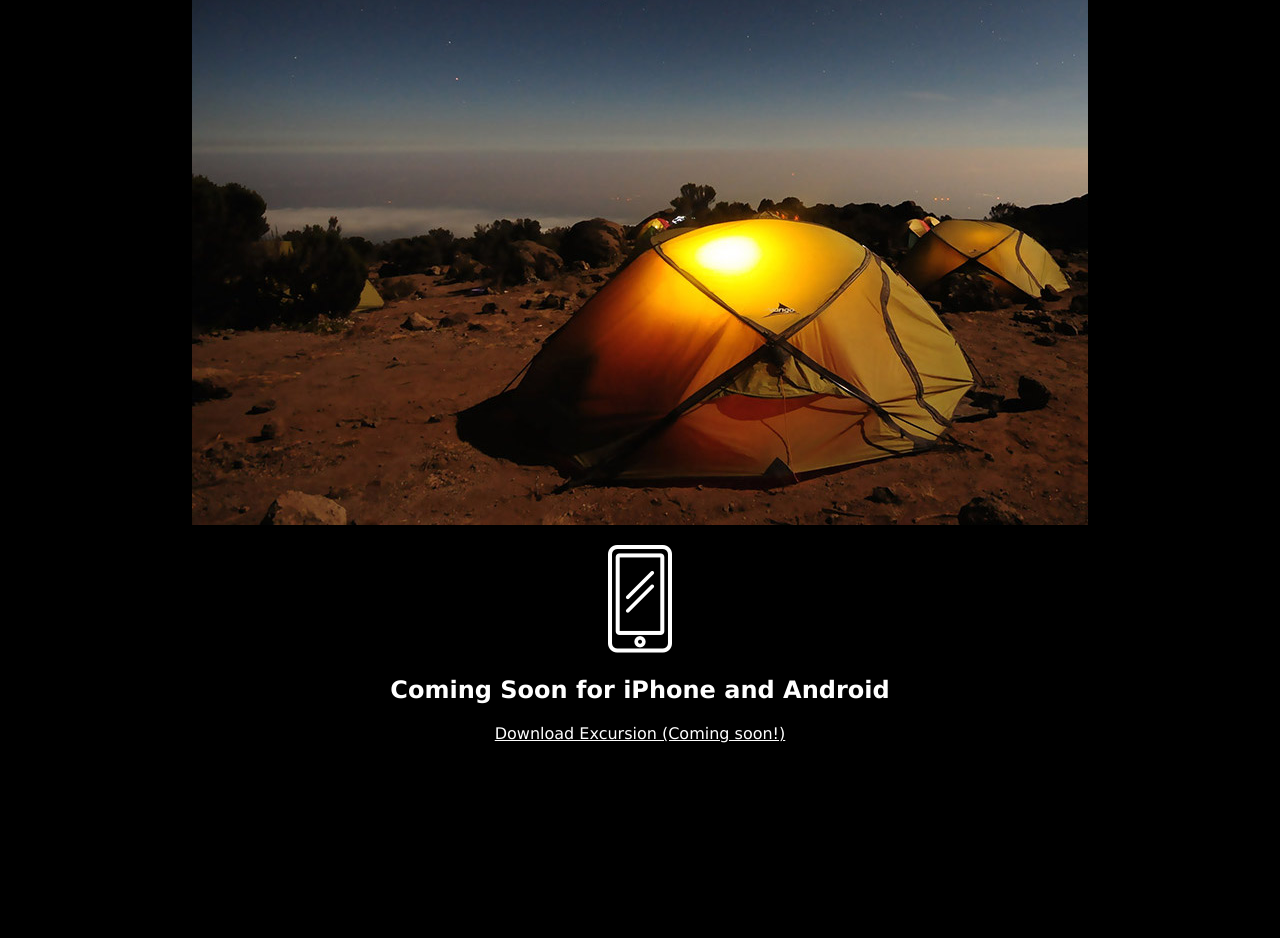
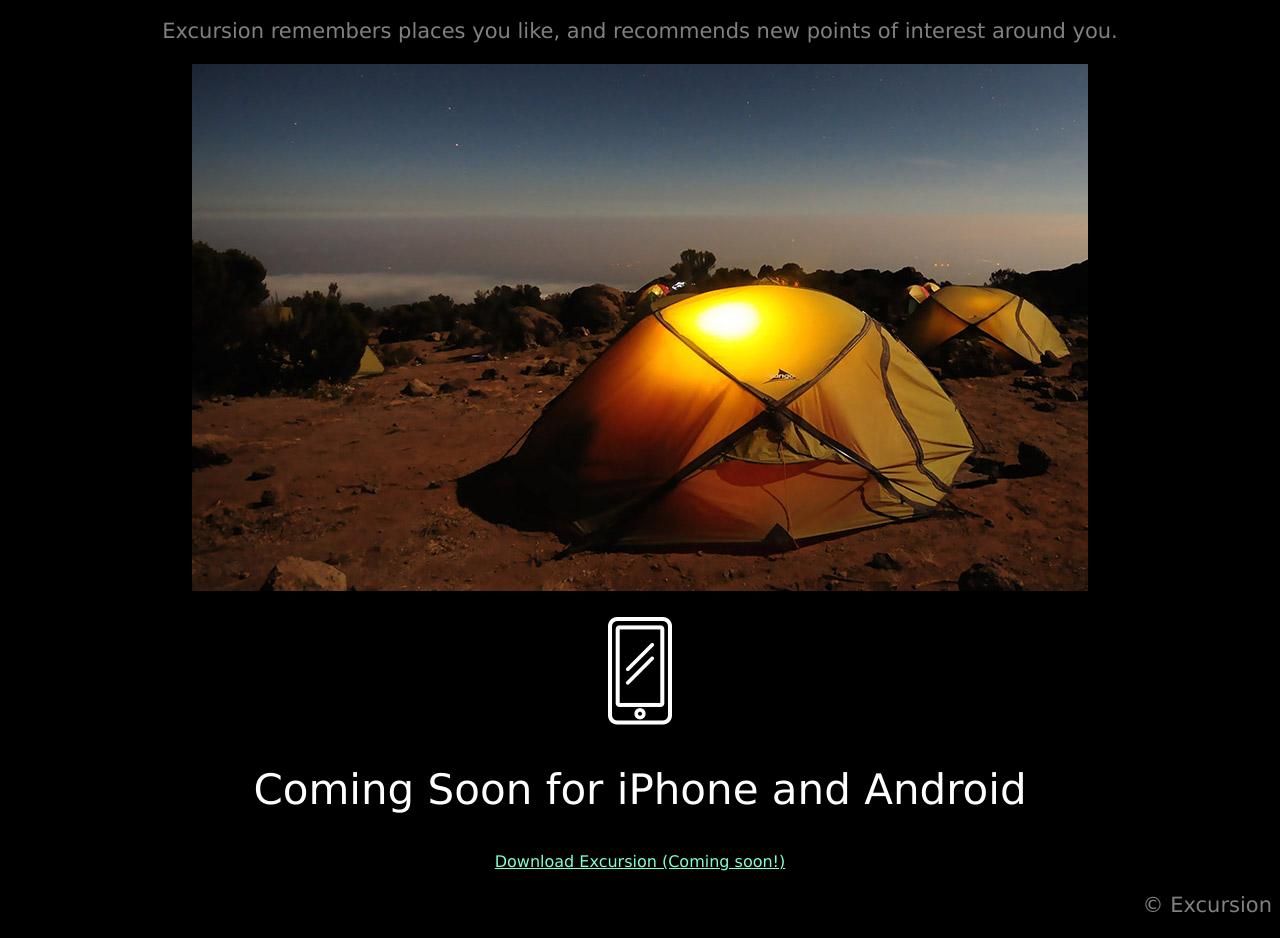
Before and after one commit to aleksandrapodhurska/excursion2, a plain HTML site: page index.html in a window 1280 px wide. Shown: the part 424-1362 px from the top of the page. Before the commit the page ends 1183 px from the top, so only its background shows below. Drawn offline with Linux system fonts and the light colour scheme; files whose address does not match are found by name.

Commit message:
Final version of HTML and design

```diff
--- a/index.html
+++ b/index.html
@@ -7,20 +7,23 @@
 <body>
     <div>
         <h1>Discover hidden places in the world around you</h1>
-        <p><a href="">Download Excursion (Coming soon!)</a></p>
+        <p><a href="#">Download Excursion (Coming soon!)</a></p>
         <video autoplay muted loop>
             <source src="D:\IT\Front-End\Leraning 2.0\Excursion\resources\videos\excursion.mp4" type="video/mp4">
         </video>
     </div>
     <div>
         <h2>Your personal travel guide</h2>
-        <h3>Excursion remembers places you like, and recommends new points of interest around you.</h3>
+        <p>Excursion remembers places you like, and recommends new points of interest around you.</p>
         <p><img src="D:\IT\Front-End\Leraning 2.0\Excursion\resources\images\camp.jpg" alt="camp"></p>
-        <p><img src="D:\IT\Front-End\Leraning 2.0\Excursion\resources\images\phone.png" alt="phone image"></p>
     </div>
     <div>
+        <p><img src="D:\IT\Front-End\Leraning 2.0\Excursion\resources\images\phone.png" alt="phone image"></p>
         <h2>Coming Soon for iPhone and Android</h2>
-        <p><a href="">Download Excursion (Coming soon!)</a></p>
+        <p><a href="#">Download Excursion (Coming soon!)</a></p>
+    </div>
+        <div class="footer">
+        <p>&copy; Excursion</p>
     </div>
 </body>
 </html>
--- a/resources/css/style.css
+++ b/resources/css/style.css
@@ -1,5 +1,5 @@
-* {
-    font-family: Verdana;
+body {
+    font-family: "Verdana", sans-serif;
     text-align: center;
     background-color: black;
     color: white;
@@ -8,6 +8,26 @@
 h1 {
 font-weight: normal;
 font-size: 50px;
-color: white;
+}
 
+a {
+    color: aquamarine;
+    font-size: 16px;
 }
+
+h2 {
+    font-size: 42px;
+    font-weight: 300;
+}
+
+p {
+    font-size: 21px;
+    color: gray;
+}
+
+.footer p {
+    text-align: right;
+    font-size: 21px;
+    color: gray;
+    font-weight: 300;
+}
```
